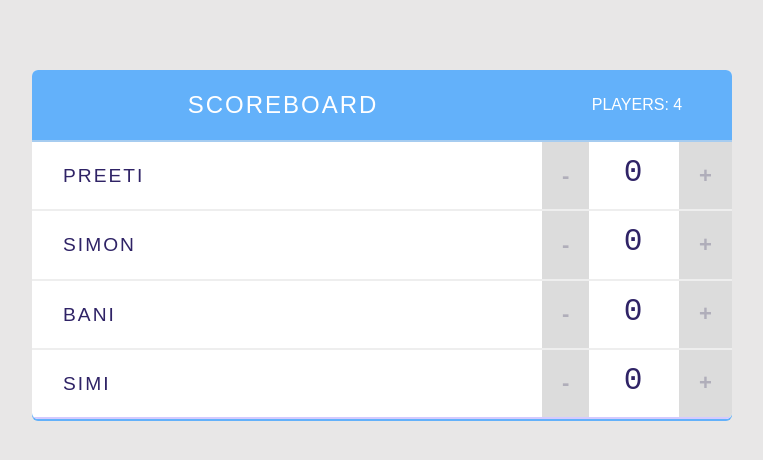
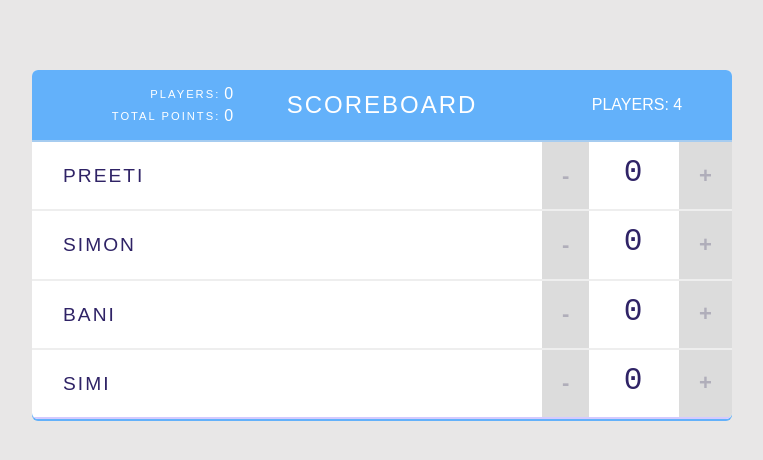
Before and after one commit to singhp1992/score, a React (Create React App) app: page / in a window 1280 px wide. Shown: the top 460 px of the page, without its empty margins (258-1021 px from the left). Built offline with nearby package versions, Linux system fonts and the light colour scheme.

Commit message:
added stats comp to header

```diff
--- a/src/components/Header.jsx
+++ b/src/components/Header.jsx
@@ -4,6 +4,7 @@ import Stats from './Stats'
 function Header(props) {
     return (
         <header>
+            <Stats />
             <h1>{props.title}</h1>
             <span className="stats">Players: { props.totalPlayers }</span>
         </header>
```
